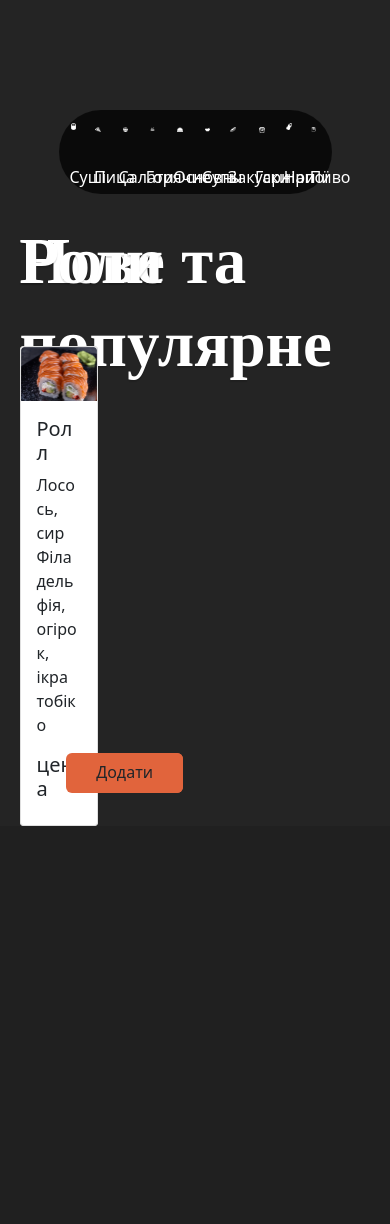
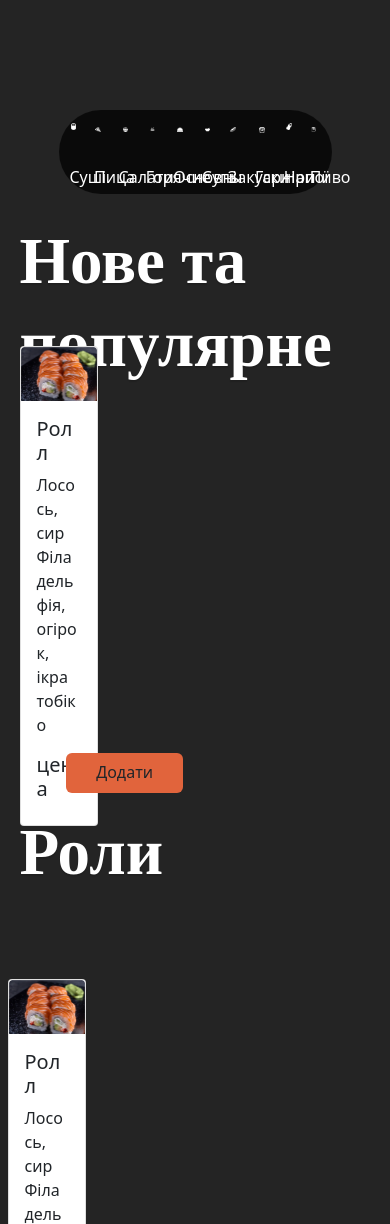
Before and after one commit to ChichaDimas/chefin_final, a Django app: page / in a window 390 px wide; the page is wider, and only the part inside the window is pictured. Shown: the part 793-2017 px from the top of that part. Before the commit the page ends 1619 px from the top of that part, so only its background shows below. Run offline with Django 4.2, Linux system fonts and the light colour scheme.

Commit message:
vadik robatay cyka

```diff
--- a/chefin/static/store/css/style.css
+++ b/chefin/static/store/css/style.css
@@ -66,6 +66,7 @@
     flex: none;
     order: 0;
     flex-grow: 0;
+
 
 }
 
@@ -473,3 +474,20 @@
   -webkit-mask-composite: xor;
   mask-composite: exclude;
 }
+.rolu{
+    position: absolute;
+    left: 5%;
+    top: 190%;
+    font-family: 'Futura PT';
+    font-style: normal;
+    font-weight: 700;
+    font-size: 65px;
+    line-height: 83px;
+    color: #FFFFFF;
+    text-shadow: 0px 2px 1px rgba(0, 0, 0, 0.12);
+}
+.rolu_cartochki{
+    position: absolute;
+    top: 210%;
+    width: 100%;
+}
--- a/chefin/store/templates/store/base.html
+++ b/chefin/store/templates/store/base.html
@@ -143,12 +143,12 @@
 </div>
 
 
-<div class="new-popular">
+<div class="rolu">
     Роли
 </div>
 
 <div class="row">
-    <div class="col-md-3">
+    <div class="col-md-3 rolu_cartochki">
         <div class="card carta">
             <img class="card-img-top" src="{% static 'store/img/roll.png' %}" alt="Card image cap">
             <div class="card-body">
```
